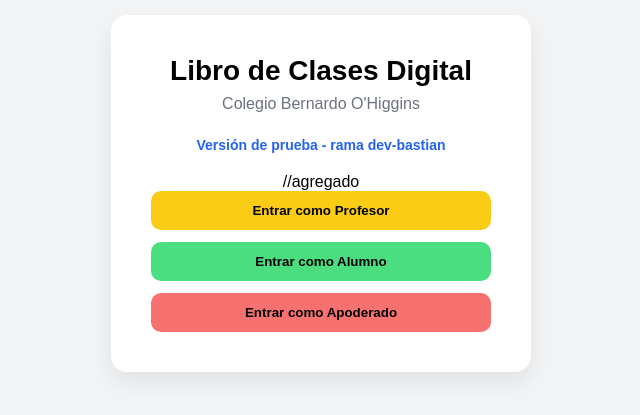
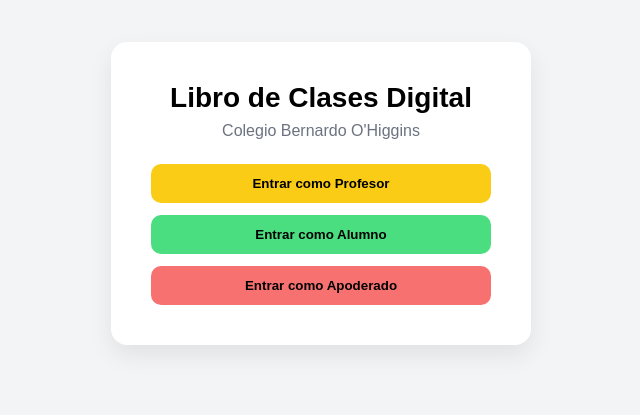
Before and after one commit to BastianI97/proyecto-colegio-react, a React (Vite) app in the folder Frontend-colegio/: page /login in a window 1280 px wide. Shown: the part 207-622 px from the top of the page, without its empty margins (319-959 px from the left). Built offline with nearby package versions, Linux system fonts and the light colour scheme.

Commit message:
Revert "feat: actualizar login"
This reverts commit 1a10652d750958255c7c3de0da5d3390c1ede692.

```diff
--- a/Frontend-colegio/src/pages/auth/LoginPage.jsx
+++ b/Frontend-colegio/src/pages/auth/LoginPage.jsx
@@ -18,7 +18,6 @@
       <div style={styles.card}>
         <h1 style={styles.title}>Libro de Clases Digital</h1>
         <p style={styles.subtitle}>Colegio Bernardo O&apos;Higgins</p>
-        <p style={styles.branchTag}>Versión de prueba - rama dev-bastian</p> //agregado
 
         <div style={styles.buttonContainer}>
           <button style={styles.profesorButton} onClick={() => handleLogin('PROFESOR')}>
@@ -47,14 +46,6 @@
     background: '#f3f4f6',
     padding: '20px',
   },
-
-  branchTag: {
-  marginBottom: '20px',
-  color: '#2563eb',
-  fontSize: '14px', //agregado
-  fontWeight: '600',
-},
-
   card: {
     background: '#ffffff',
     padding: '40px',
```
